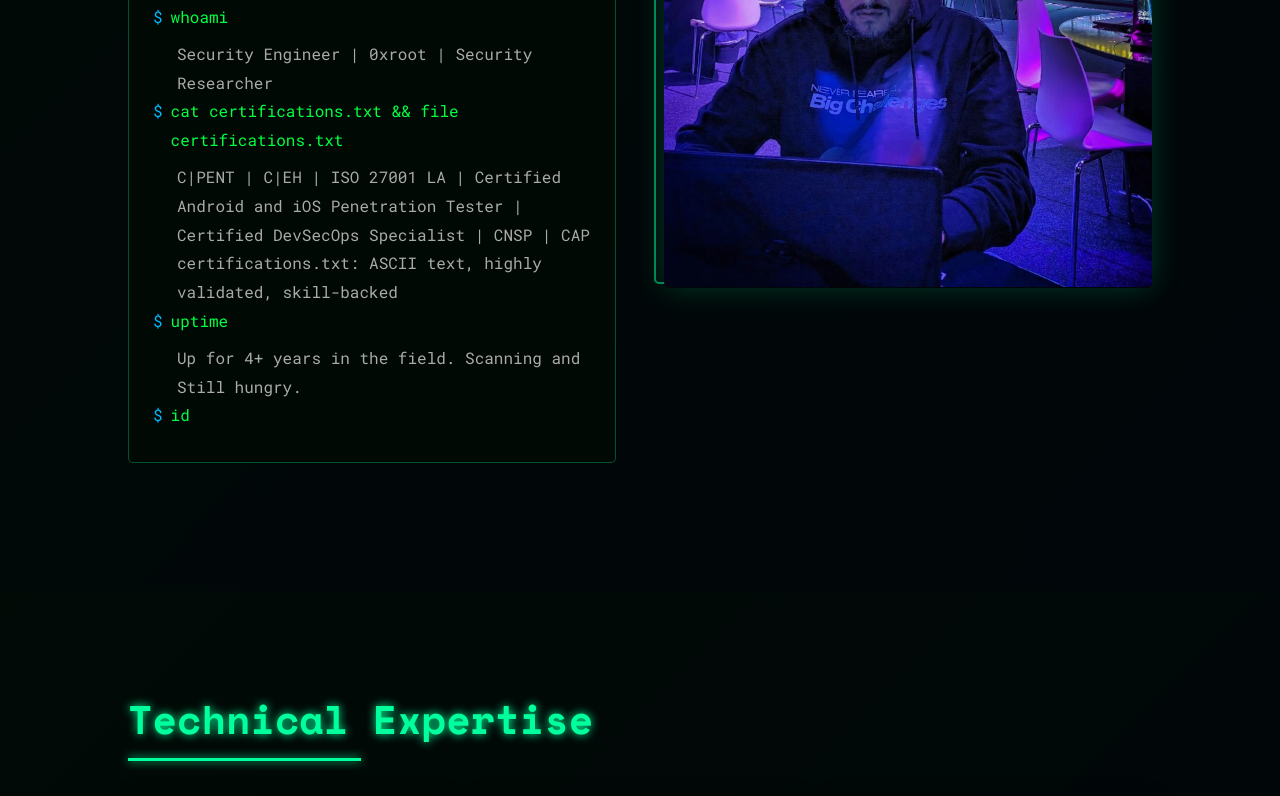
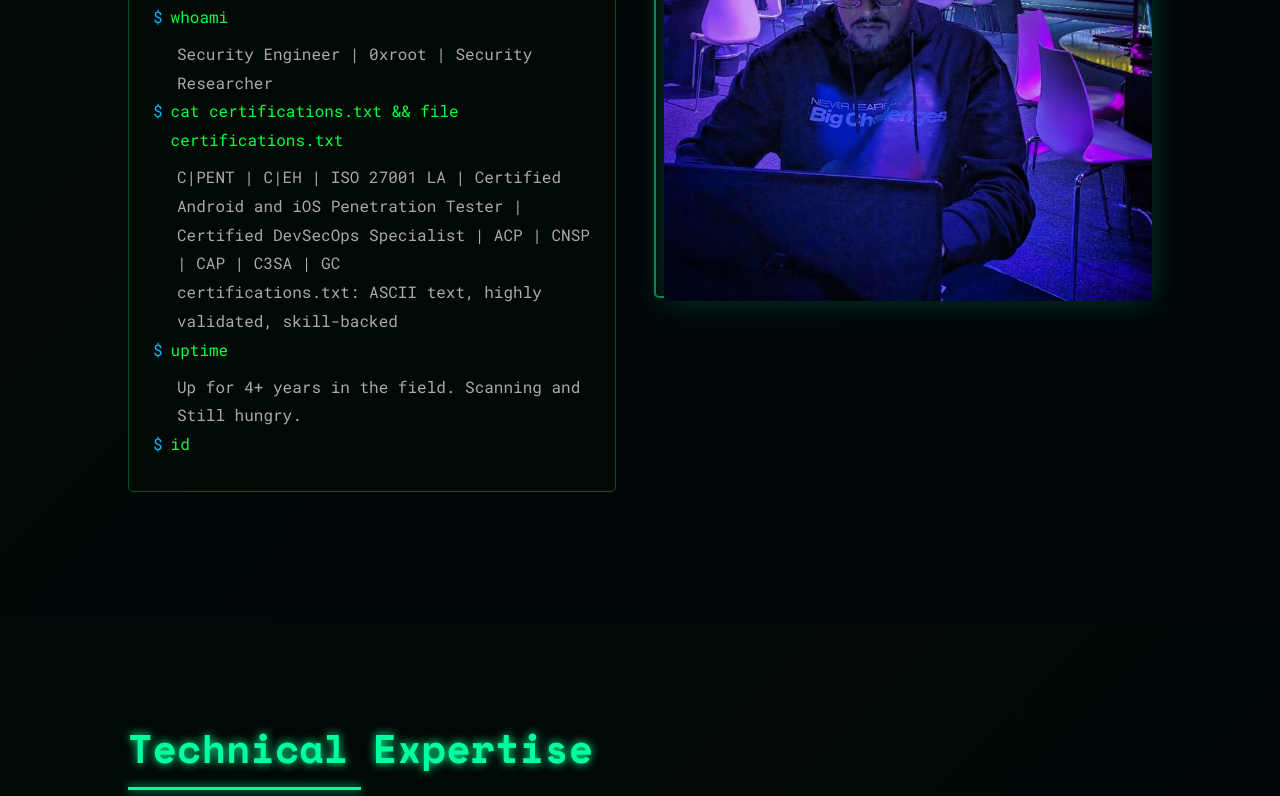
Before and after one commit to mxteenkhxn/mxteenkhxn, a plain HTML site: page index.html in a window 1280 px wide. Shown: the part 1494-2290 px from the top of the page. Drawn offline with nearby package versions, Linux system fonts and the light colour scheme.

Commit message:
Update index.html

```diff
--- a/index.html
+++ b/index.html
@@ -848,7 +848,7 @@
                             <span class="terminal-command">cat certifications.txt && file certifications.txt</span>
                         </div>
                         <div class="terminal-response">
-                            C|PENT | C|EH | ISO 27001 LA | Certified Android and iOS Penetration Tester | Certified DevSecOps Specialist | CNSP | CAP<br>
+                            C|PENT | C|EH | ISO 27001 LA | Certified Android and iOS Penetration Tester | Certified DevSecOps Specialist | ACP | CNSP | CAP | C3SA | GC <br>
                             certifications.txt: ASCII text, highly validated, skill-backed
                         </div>
                     </div>
```
